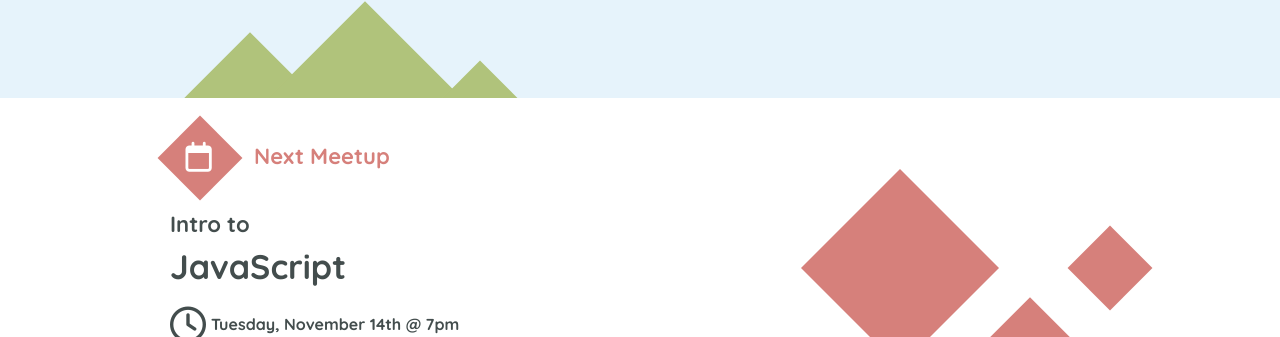
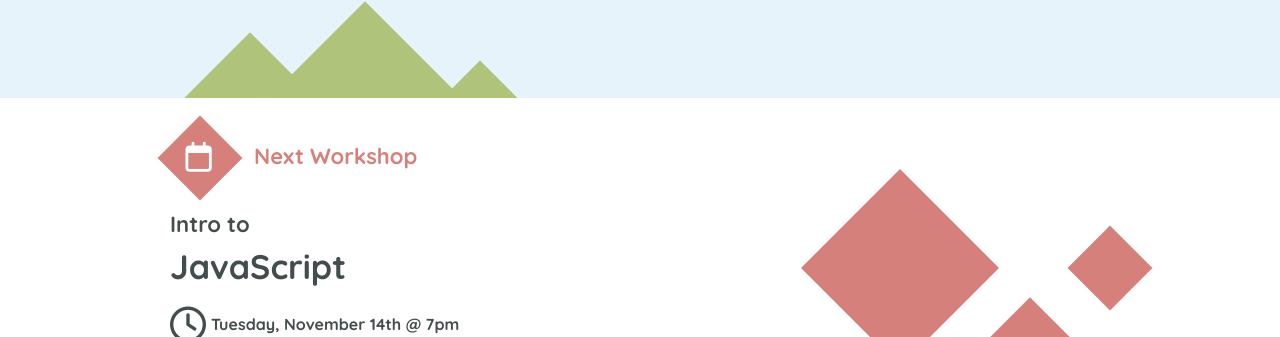
Before and after one commit to CommunityCodes/communitycodes.github.io, a Jekyll site: the page built from index.html, in a window 1280 px wide. Shown: the part 534-871 px from the top of the page. Built offline with Jekyll 4.4.1, drawn with Linux system fonts in a browser that asks for light colours; nearby versions of some CDN libraries.

Commit message:
what's a meetup?

```diff
--- a/index.html
+++ b/index.html
@@ -13,7 +13,7 @@ layout: default
         <div class="meta">
           <div class="page-heading">
             <div class="icon"><i class="fa fa-calendar-o" aria-hidden="true"></i></div>
-            <h2>Next Meetup</h2>
+            <h2>Next Workshop</h2>
           </div>
           <h4>Intro to</h4>
           <h3>JavaScript</h3>
```
